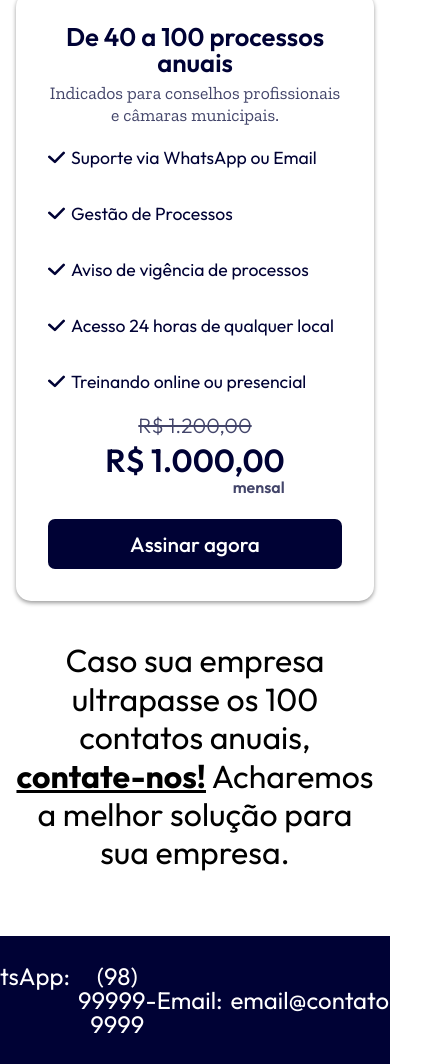
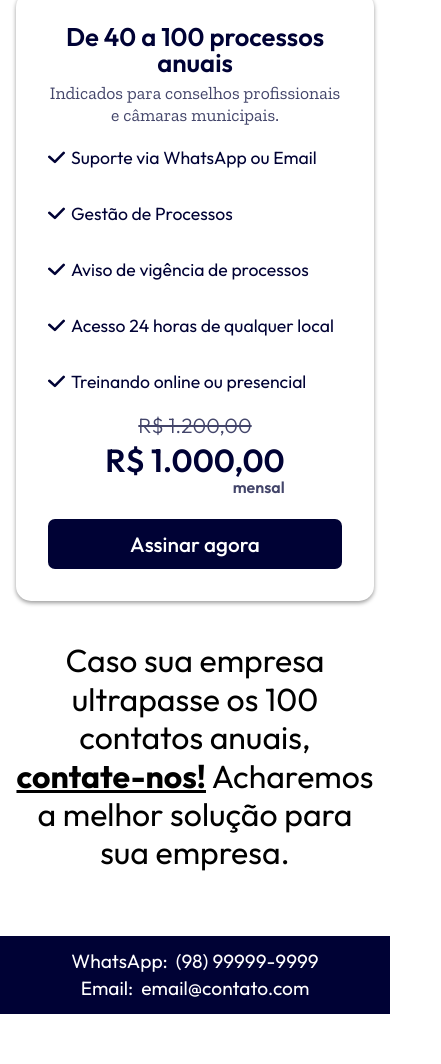
Before and after one commit to Pedro-comp/Gestcon_landing_page, a website: page index.html in a window 390 px wide. Shown: the part 3360-4424 px from the top of the page, 441 px wide, since content can reach past the window. After the commit the page ends 4374 px from the top, so only its background shows below. Drawn offline with nearby package versions, Linux system fonts and the light colour scheme.

Commit message:
feat: implementa footer mobile

```diff
--- a/Styles/Sections/footer.css
+++ b/Styles/Sections/footer.css
@@ -35,3 +35,24 @@ footer img {
 footer div p:first-child {
     margin-right: 0.5rem;
 }
+
+@media (max-width: 440px) {
+    footer {
+        display: grid;
+        grid-template-columns: 1fr;
+        grid-template-rows: 1fr 1fr;
+        height: 35%;
+        padding: 1rem 1rem;
+        gap: 0.5rem;
+    }
+
+    .footer_logo {
+        display: none;
+    }
+
+    .footer_wpp,
+    .footer_email {
+        font-size: 1.2rem;
+        justify-content: center;
+    }
+}
```
Also changed, not shown: index.html (+0 -1 lines).
